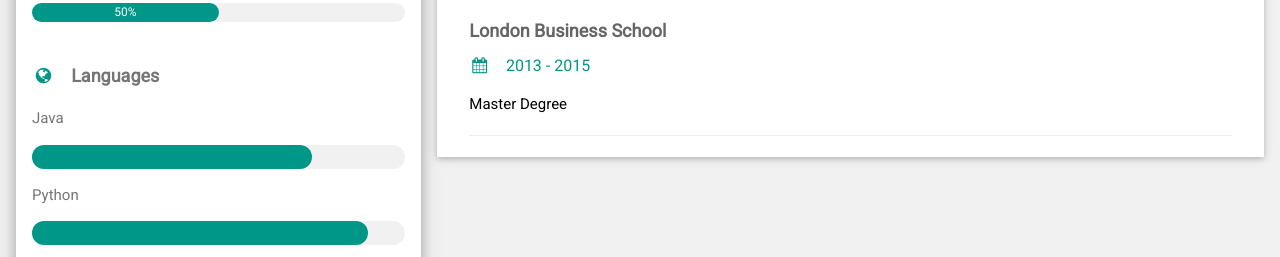
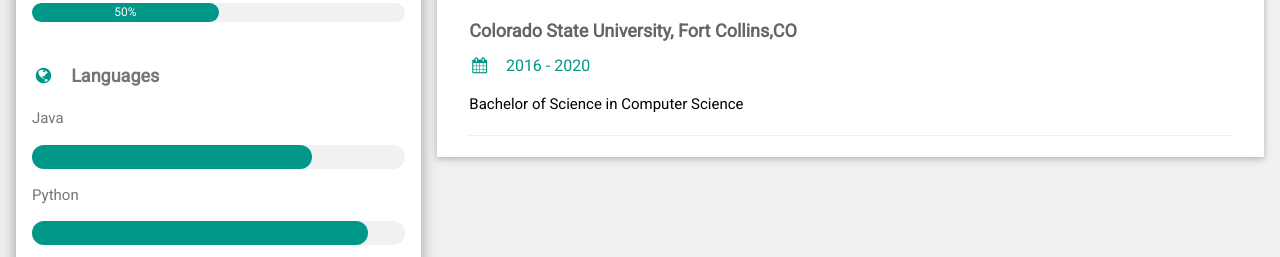
Before and after one commit to ecounihan/ecounihan.github.io, a plain HTML site: page index.html in a window 1280 px wide. Shown: the part 688-945 px from the top of the page. Drawn offline with nearby package versions, Linux system fonts and the light colour scheme.

Commit message:
Update index.html

```diff
--- a/index.html
+++ b/index.html
@@ -103,9 +103,9 @@ html,body,h1,h2,h3,h4,h5,h6 {font-family: "Roboto", sans-serif}
       <div class="w3-container w3-card w3-white">
         <h2 class="w3-text-grey w3-padding-16"><i class="fa fa-certificate fa-fw w3-margin-right w3-xxlarge w3-text-teal"></i>Education</h2>
         <div class="w3-container">
-          <h5 class="w3-opacity"><b>London Business School</b></h5>
-          <h6 class="w3-text-teal"><i class="fa fa-calendar fa-fw w3-margin-right"></i>2013 - 2015</h6>
-          <p>Master Degree</p>
+          <h5 class="w3-opacity"><b>Colorado State University, Fort Collins,CO</b></h5>
+          <h6 class="w3-text-teal"><i class="fa fa-calendar fa-fw w3-margin-right"></i>2016 - 2020</h6>
+          <p>Bachelor of Science in Computer Science</p>
           <hr>
         </div>
       </div>
```
